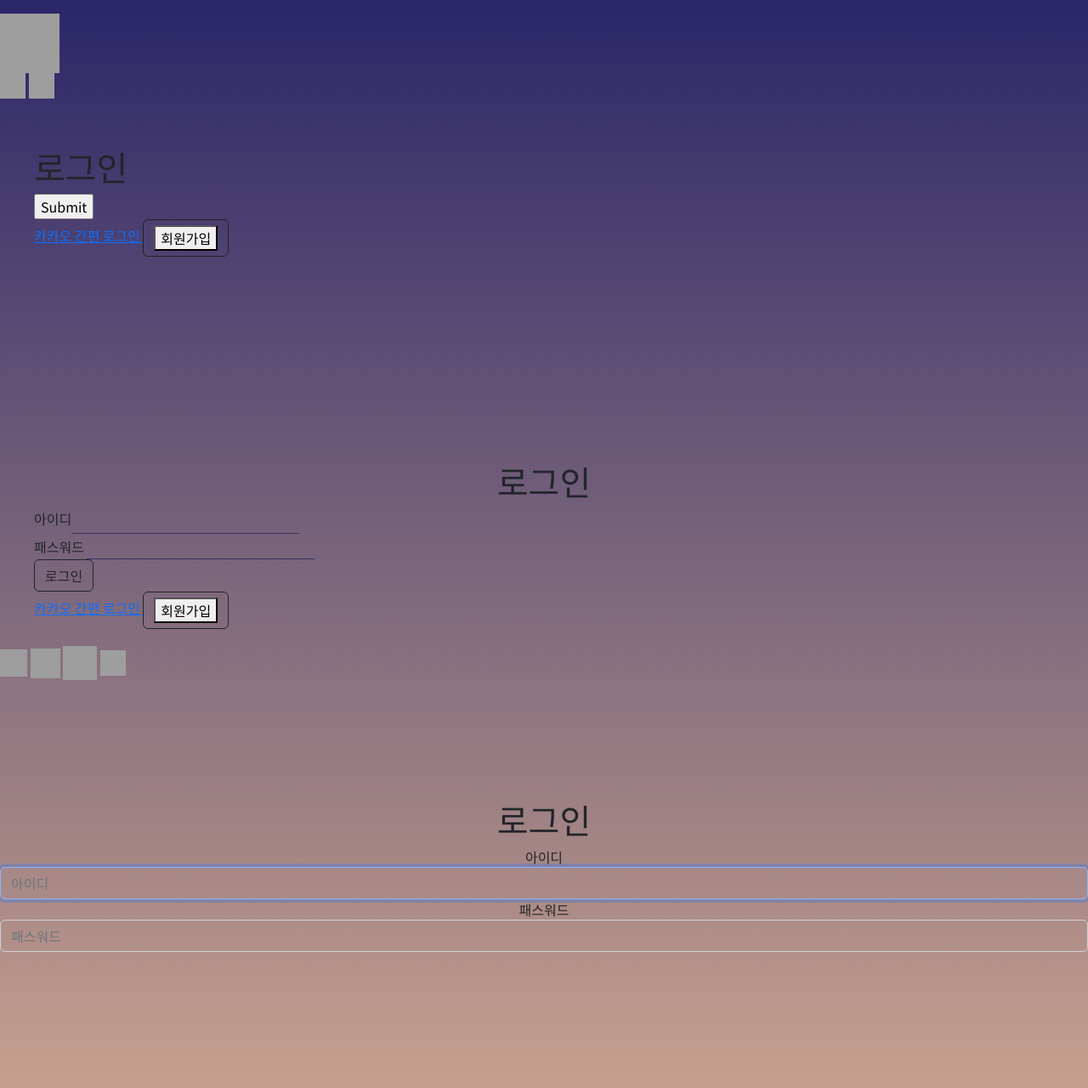
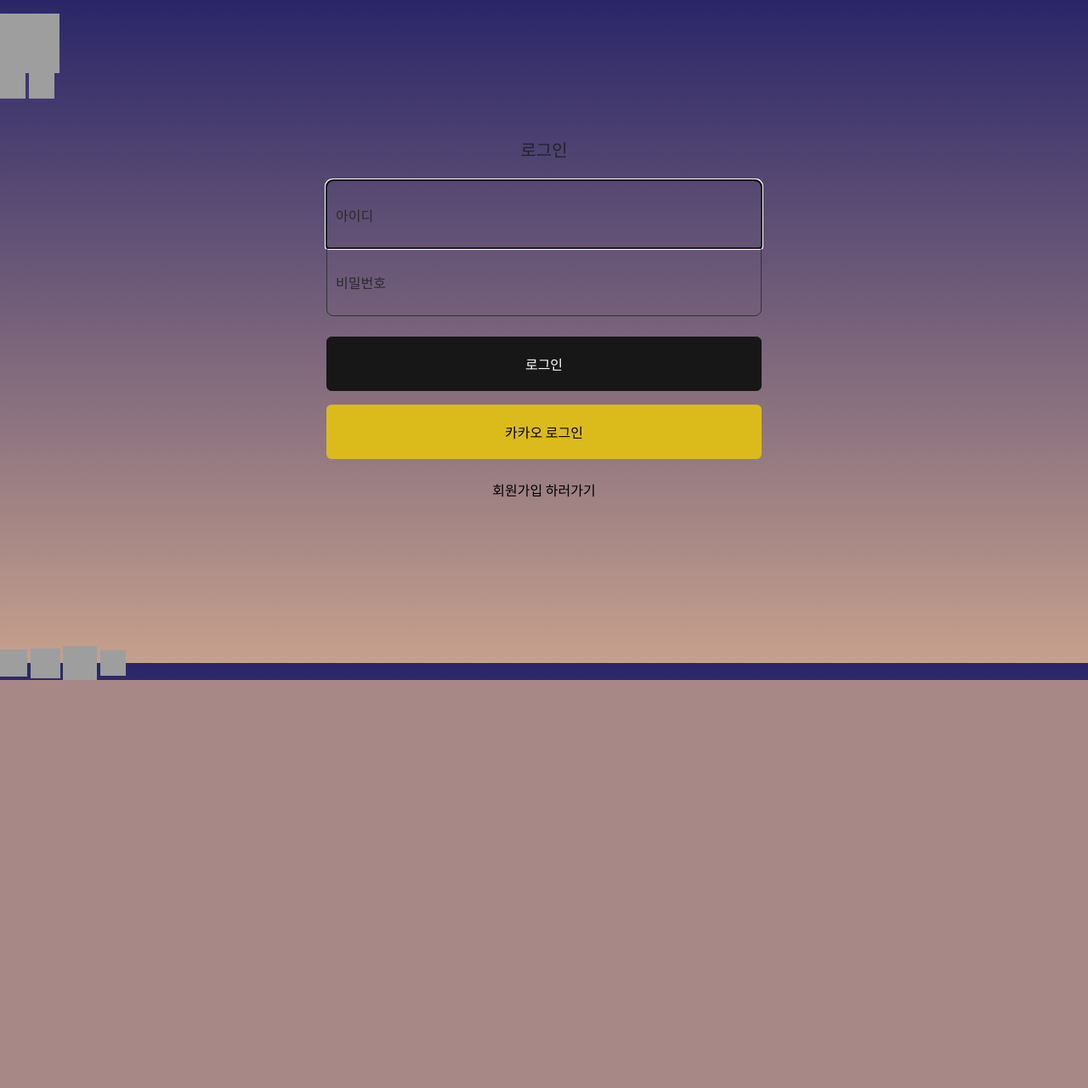
Before and after one commit to sony-jun/unbreakable, a Django app: template accounts/templates/accounts/login.html in a window 1280 px wide. Shown: the whole page at 85% size. After the commit the page ends 800 px from the top, so only its background shows below. Run offline with Django 3.2, Linux system fonts and the light colour scheme; the template is opened without the code that fills it, so the values that code supplies are empty; some libraries are stand-ins or nearby versions; some web fonts are replaced; grey boxes are pictures that could not be loaded.

Commit message:
fix : accounts/로그인 디자인 완료 [여다영]

```diff
--- a/accounts/templates/accounts/login.html
+++ b/accounts/templates/accounts/login.html
@@ -7,59 +7,23 @@
 
 {% block content %}
 
-<!-- version1. -->
-<div style="margin-bottom:10rem; padding:5vh;">
-    <!-- 로그인 -->
-    <h1>로그인</h1>
-    <form action="{% url 'accounts:login' %}" method="POST">
+<!-- login -->
+<div class="text-center login-box">
+    <h1 style="font-size:20px;">로그인</h1>
+    <form class="form-signin" action="{% url 'accounts:login' %}" method="POST" style="padding:1rem 0;">
         {% csrf_token %}
-        {% bootstrap_form form %}
-        <input type="submit">
+        <div class="input-text">
+            <input class="input-box input-id" type="text" name="username" id="id" class="form-control" placeholder="아이디" required autofocus readonly onfocus="this.removeAttribute('readonly');">
+        </div>
+        <div class="input-text">
+            <input class="input-box input-password" type="password" name="password" id="pw" class="form-control" placeholder="비밀번호" required autofocus readonly onfocus="this.removeAttribute('readonly');">
+        </div>
+        <button class="btn login-btn" type="submit">로그인</button>
     </form>
-    <a href="{% url 'accounts:kakao' %}">
-        카카오 간편 로그인
-    </a>
-    <a class="btn btn-outline-dark" href="{% url 'accounts:signup' %}"><button>회원가입</button></a>
-</div>
-
-
-<!-- version2. -->
-<div style="margin-bottom:10rem; padding:5vh;">
-    <!-- 로그인 -->
-    <h1 align="center">로그인</h1>
-    <form action="{% url 'accounts:login' %}" method="POST">
-        {% csrf_token %}
-        <div style="display:flex; flex-direction:column;">
-            <div style="display:flex; flex-direction:row;">
-                <label for="id">아이디</label>
-                <input style="background-color: transparent; border: none; border-bottom: 1px solid #363062; font-size: 18px; outline: none;" type="text" name="username" id="id" autocomplete="off" readonly onfocus="this.removeAttribute('readonly');" required>
-            </div>
-            <div>
-                <label for="pw">패스워드</label>
-                <input style="background-color: transparent; border: none; border-bottom: 1px solid #363062; font-size: 18px; outline: none;" type="password" name="password" id="pw" autocomplete="off" readonly onfocus="this.removeAttribute('readonly');" required>
-            </div>
-        </div>
-        <button class="btn btn-outline-dark" type="submit">로그인</button>
-    </form>
-    <a href="{% url 'accounts:kakao' %}">
-        카카오 간편 로그인
-    </a>
-    <a class="btn btn-outline-dark" href="{% url 'accounts:signup' %}"><button>회원가입</button></a>
-</div>
-
-<!-- versoin3. -->
-<div class="text-center" style="margin-bottom:10rem;">
-    <h1>로그인</h1>
-    <form class="form-signin">
-        <div>
-            <label for="id" class="sr-only">아이디</label>
-            <input style="background-color: transparent;" type="text" name="username" id="id" class="form-control" placeholder="아이디" required autofocus readonly onfocus="this.removeAttribute('readonly');">
-        </div>
-        <div>
-            <label for="pw" class="sr-only">패스워드</label>
-            <input style="background-color:transparent;" type="password" name="password" id="pw" class="form-control" placeholder="패스워드" required autofocus readonly onfocus="this.removeAttribute('readonly');">
-        </div>
-    </form>
+    <a href="{% url 'accounts:kakao' %}"><button class="btn kakao-btn">카카오 로그인</button></a><br>
+    <div style="padding-top:3vh;">
+        <a align="center" class="signup-link" href="{% url 'accounts:signup' %}">회원가입 하러가기</a>
+    </div>
 </div>
 
 {% endblock content %}
--- a/static/css/login.css
+++ b/static/css/login.css
@@ -1,3 +1,86 @@
-input::placeholder{
+.login-box{
+    margin-bottom:20vh;
+    padding:2rem 0;
+}
+
+.input-text{
+    display:flex;
+    flex-direction:row;
+    justify-content:center;
+}
+
+.input-box{
+    background-color: transparent;
+    width:40vw;
+    border:1.5px solid rgb(51, 51, 51);
+    height:10vh;
+}
+
+.input-box::placeholder{
+    color:rgb(42, 42, 42);
+    padding-left:1vh;
+}
+
+.input-id{
+    border-top-left-radius: 8px;
+    border-top-right-radius: 8px;
+    border-bottom:0px;
+}
+
+.input-password{
+    border-bottom-left-radius: 8px;
+    border-bottom-right-radius: 8px;
+}
+
+.login-btn{
+    width:40vw;
+    margin-top:3vh;
+    height:8vh;
+    border:1px solid rgb(23, 23, 23);
+    background-color:rgb(23, 23, 23);
+    color:white;
+}
+
+.login-btn:hover{
+    background-color:#363062;
+    color:white;
+}
+
+.login-btn:active{
+    background-color:#363062!important;
+    color:white!important;
+    border:1px solid #363062!important;
+}
+
+.kakao-btn{
+    width:40vw;
+    height:8vh;
+    background-color:rgb(219, 187, 28);
     color:black;
 }
+
+.kakao-btn:hover{
+    background-color:rgb(174, 153, 43);
+    color:white;
+}
+
+.kakao-btn:active{
+    background-color:rgb(174, 153, 43)!important;
+    color:white!important;
+    border:1px solid rgb(174, 153, 43)!important;
+}
+
+.signup-link{
+    color:black;
+    text-decoration:none;
+}
+
+.signup-link:hover{
+    color:#363062;
+    font-weight:bold;
+}
+
+.signup-link:active{
+    color:#363062!important;
+    font-weight:bold!important;
+}
```
